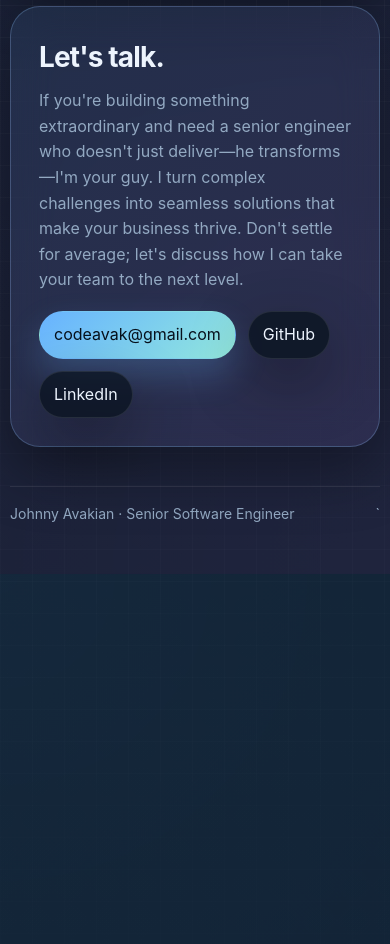
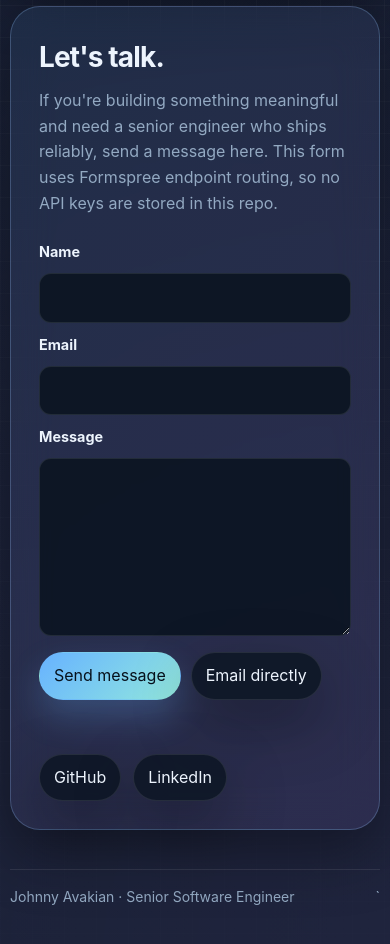
Before and after one commit to codeavak/portfolio_website, a Jekyll site: the page built from index.html, in a window 390 px wide and 1400 px high, scrolled down 10387 px, cut to the strip 443-1387 px from the top of the window. Built offline with Jekyll 4.4.1, drawn with Linux system fonts in a browser that asks for light colours; before the commit the page ends 11404 px from its top, so only the background shows below that.

Commit message:
Add Formspree contact form, Utterances comments, and new security post package

```diff
--- a/_config.yml
+++ b/_config.yml
@@ -8,3 +8,7 @@ collections:
   posts:
     output: true
 permalink: /blog/:title/
+formspree_endpoint: "https://formspree.io/f/your_form_id"
+utterances_repo: "codeavak/portfolio_website"
+utterances_issue_term: "pathname"
+utterances_label: "blog-comment"
--- a/index.html
+++ b/index.html
@@ -1,3 +1,5 @@
+---
+---
 <!doctype html>
 <html lang="en" data-theme="dark">
 <head>
@@ -343,16 +345,38 @@
     <section class="section" id="contact">
       <div class="container">
         <div class="contact-card">
+          <div class="contact-layout">
             <div>
               <h3>Let's talk.</h3>
               <p>
-            If you're building something extraordinary and need a senior engineer who doesn't just deliver—he transforms—I'm your guy. I turn complex challenges into seamless solutions that make your business thrive. Don't settle for average; let's discuss how I can take your team to the next level.
+                If you're building something meaningful and need a senior engineer who ships reliably, send a message here. This form uses Formspree endpoint routing, so no API keys are stored in this repo.
               </p>
             </div>
-          <div class="hero-actions">
-            <a class="button primary" href="mailto:codeavak@gmail.com">codeavak@gmail.com</a>
+
+            <form id="contactForm" class="contact-form" action="{{ site.formspree_endpoint }}" method="POST" novalidate>
+              <label for="contactName">Name</label>
+              <input id="contactName" name="name" type="text" maxlength="120" required />
+
+              <label for="contactEmail">Email</label>
+              <input id="contactEmail" name="email" type="email" maxlength="160" required />
+
+              <label for="contactMessage">Message</label>
+              <textarea id="contactMessage" name="message" rows="6" maxlength="2000" required></textarea>
+
+              <input type="hidden" name="_subject" value="Portfolio contact message" />
+              <input class="contact-honeypot" type="text" name="_gotcha" tabindex="-1" autocomplete="off" />
+
+              <div class="contact-form-actions">
+                <button class="button primary" type="submit">Send message</button>
+                <a class="button" href="mailto:codeavak@gmail.com">Email directly</a>
+              </div>
+              <p id="contactStatus" class="contact-status" role="status" aria-live="polite"></p>
+            </form>
+
+            <div class="hero-actions contact-links">
               <a class="button" href="https://github.com/codeavak" target="_blank" rel="noreferrer">GitHub</a>
               <a class="button" href="https://www.linkedin.com/in/codeavak" target="_blank" rel="noreferrer">LinkedIn</a>
+            </div>
           </div>
         </div>
       </div>
--- a/script.js
+++ b/script.js
@@ -2,6 +2,18 @@ const root = document.documentElement;
 const toggle = document.getElementById('themeToggle');
 const label = document.getElementById('themeLabel');
 const icon = document.getElementById('themeIcon');
+
+const getUtterancesTheme = () => (root.getAttribute('data-theme') === 'light' ? 'github-light' : 'github-dark');
+
+const syncUtterancesTheme = () => {
+  const utterancesFrame = document.querySelector('iframe.utterances-frame');
+  if (utterancesFrame && utterancesFrame.contentWindow) {
+    utterancesFrame.contentWindow.postMessage(
+      { type: 'set-theme', theme: getUtterancesTheme() },
+      'https://utteranc.es'
+    );
+  }
+};
 
 const setTheme = (theme) => {
   root.setAttribute('data-theme', theme);
@@ -13,6 +25,7 @@ const setTheme = (theme) => {
     icon.textContent = dark ? '☾' : '☀';
   }
   localStorage.setItem('portfolio-theme', theme);
+  syncUtterancesTheme();
 };
 
 const saved = localStorage.getItem('portfolio-theme');
@@ -294,6 +307,10 @@ const modalSkills = document.getElementById('certModalSkills');
 const modalLogo = document.getElementById('certModalLogo');
 
 const openCertModal = (certId) => {
+  if (!modal || !modalTitle || !modalIssuer || !modalMeta || !modalDesc || !modalSkills || !modalLogo) {
+    return;
+  }
+
   const cert = certDetails[certId];
   if (!cert) return;
 
@@ -310,6 +327,10 @@ const openCertModal = (certId) => {
 };
 
 const openEduModal = (eduId) => {
+  if (!modal || !modalTitle || !modalIssuer || !modalMeta || !modalDesc || !modalSkills || !modalLogo) {
+    return;
+  }
+
   const edu = eduDetails[eduId];
   if (!edu) return;
 
@@ -326,6 +347,10 @@ const openEduModal = (eduId) => {
 };
 
 const closeCertModal = () => {
+  if (!modal) {
+    return;
+  }
+
   modal.classList.add('hidden');
   modal.setAttribute('aria-hidden', 'true');
 };
@@ -338,6 +363,66 @@ document.querySelectorAll('.edu-card-button').forEach((el) => {
   el.addEventListener('click', () => openEduModal(el.dataset.edu));
 });
 
-modal.querySelectorAll('[data-action="close-modal"]').forEach((el) => {
-  el.addEventListener('click', closeCertModal);
-});
+if (modal) {
+  modal.querySelectorAll('[data-action="close-modal"]').forEach((el) => {
+    el.addEventListener('click', closeCertModal);
+  });
+}
+
+const contactForm = document.getElementById('contactForm');
+const contactStatus = document.getElementById('contactStatus');
+
+if (contactForm) {
+  contactForm.addEventListener('submit', async (event) => {
+    event.preventDefault();
+
+    const submitButton = contactForm.querySelector('button[type="submit"]');
+    const honeypot = contactForm.querySelector('input[name="_gotcha"]');
+
+    if (honeypot && honeypot.value) {
+      if (contactStatus) {
+        contactStatus.textContent = 'Unable to send this message. Please email directly instead.';
+      }
+      return;
+    }
+
+    if (submitButton) {
+      submitButton.disabled = true;
+      submitButton.textContent = 'Sending...';
+    }
+
+    if (contactStatus) {
+      contactStatus.textContent = 'Sending your message...';
+    }
+
+    try {
+      const response = await fetch(contactForm.action, {
+        method: 'POST',
+        body: new FormData(contactForm),
+        headers: {
+          Accept: 'application/json',
+        },
+      });
+
+      if (response.ok) {
+        contactForm.reset();
+        if (contactStatus) {
+          contactStatus.textContent = 'Thanks. Your message was sent successfully.';
+        }
+      } else {
+        if (contactStatus) {
+          contactStatus.textContent = 'Message could not be sent. Please use the direct email link.';
+        }
+      }
+    } catch (error) {
+      if (contactStatus) {
+        contactStatus.textContent = 'Network error while sending. Please use the direct email link.';
+      }
+    } finally {
+      if (submitButton) {
+        submitButton.disabled = false;
+        submitButton.textContent = 'Send message';
+      }
+    }
+  });
+}
--- a/styles.css
+++ b/styles.css
@@ -1152,6 +1152,96 @@ html[data-theme="light"] .gallery-copy p { color: #4f6275; }
 .contact-card h3 { margin: 0 0 8px; font-size: 28px; letter-spacing: -0.03em; }
 .contact-card p { margin: 0; color: var(--muted); }
 
+.contact-layout {
+  width: 100%;
+  display: grid;
+  grid-template-columns: minmax(0, 1.05fr) minmax(0, 1fr);
+  gap: 24px;
+  align-items: start;
+}
+
+.contact-form {
+  display: grid;
+  gap: 10px;
+}
+
+.contact-form label {
+  font-size: 0.9rem;
+  font-weight: 700;
+  color: var(--text);
+}
+
+.contact-form input,
+.contact-form textarea {
+  width: 100%;
+  border: 1px solid var(--line);
+  border-radius: 12px;
+  background: color-mix(in srgb, var(--panel-strong) 92%, transparent);
+  color: var(--text);
+  font: inherit;
+  padding: 11px 12px;
+}
+
+.contact-form textarea {
+  resize: vertical;
+  min-height: 140px;
+}
+
+.contact-form input:focus,
+.contact-form textarea:focus {
+  outline: 2px solid color-mix(in srgb, var(--accent) 40%, transparent);
+  outline-offset: 1px;
+  border-color: color-mix(in srgb, var(--accent) 45%, var(--line));
+}
+
+.contact-form-actions {
+  display: flex;
+  gap: 10px;
+  flex-wrap: wrap;
+  margin-top: 6px;
+}
+
+.contact-honeypot {
+  position: absolute;
+  left: -9999px;
+  opacity: 0;
+  pointer-events: none;
+}
+
+.contact-status {
+  min-height: 1.25rem;
+  margin: 2px 0 0;
+  font-size: 0.9rem;
+  color: var(--muted);
+}
+
+.contact-links {
+  align-self: end;
+}
+
+.comments-section {
+  margin-top: 26px;
+  padding-bottom: 12px;
+}
+
+.comments-section h2 {
+  font-size: clamp(24px, 3vw, 32px);
+  margin-bottom: 6px;
+}
+
+.comments-note {
+  margin-top: 0;
+  margin-bottom: 12px;
+  color: var(--muted);
+}
+
+#commentsContainer {
+  border: 1px solid var(--line);
+  border-radius: 16px;
+  padding: 12px;
+  background: color-mix(in srgb, var(--panel-strong) 92%, transparent);
+}
+
 footer { padding: 24px 0 48px; }
 .footer-line {
   display: flex;
@@ -1171,6 +1261,7 @@ footer { padding: 24px 0 48px; }
   .skills-grid,
   .stats-grid,
   .edu-grid,
+  .contact-layout,
   .post-hero-grid { grid-template-columns: 1fr; }
   .hero-visual { min-height: 680px; }
   .spotlight { min-height: 420px; }
```
Also changed, not shown: _layouts/post.html (+31 -1 lines), _posts/2026-03-27-security-minded-engineers-evaluate-ai-coding-tools.md (added, +152 -0 lines), assets/generated/2026/03/security-minded-engineers-evaluate-ai-coding-tools/prompts.md (added, +35 -0 lines), content-packages/2026-03-27-security-minded-engineers-evaluate-ai-coding-tools.md (added, +223 -0 lines), assets/generated/2026/03/security-minded-engineers-evaluate-ai-coding-tools/control-ladder.svg (added), assets/generated/2026/03/security-minded-engineers-evaluate-ai-coding-tools/evaluation-lenses.svg (added), assets/generated/2026/03/security-minded-engineers-evaluate-ai-coding-tools/hero.svg (added). Lines whose indentation alone changed are shown as unchanged.
